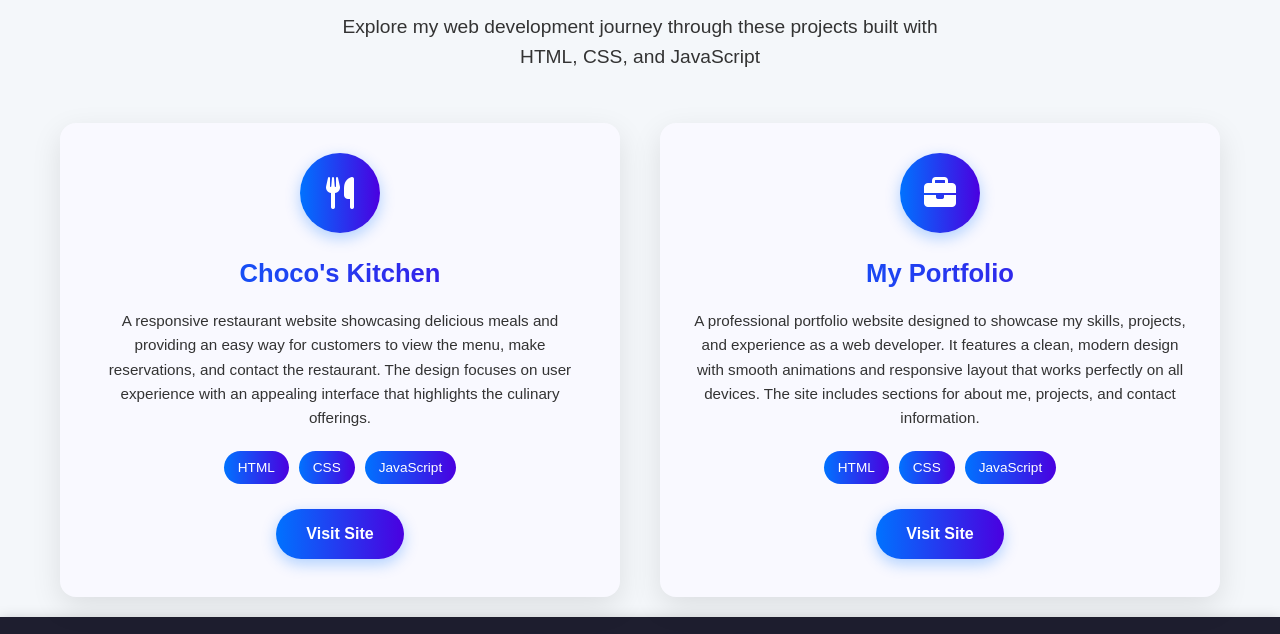
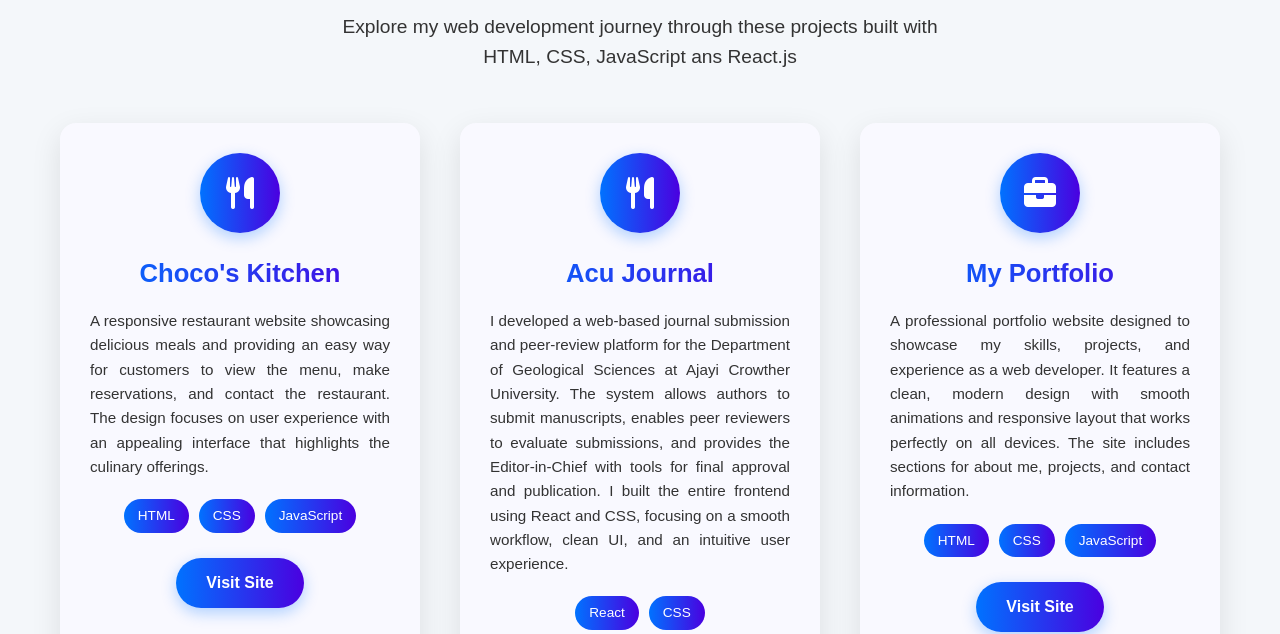
Before and after one commit to mustaphasoliu17-rgb/ola16, a plain HTML site: page project/project.html in a window 1280 px wide. Shown: the part 155-789 px from the top of the page. Drawn offline with Linux system fonts and the light colour scheme.

Commit message:
Updated HTML file

```diff
--- a/project/project.css
+++ b/project/project.css
@@ -53,7 +53,7 @@ body.dark-mode {
   margin: 0;
   padding: 0;
   box-sizing: border-box;
-  font-family: 'Poppins', sans-serif;
+  font-family: "Poppins", sans-serif;
   transition: background-color 0.3s ease, color 0.3s ease, transform 0.3s ease;
 }
 
@@ -116,11 +116,15 @@ h1 {
   animation-fill-mode: both;
 }
 
-.project-card:nth-child(1) { animation-delay: 0.2s; }
-.project-card:nth-child(2) { animation-delay: 0.4s; }
+.project-card:nth-child(1) {
+  animation-delay: 0.2s;
+}
+.project-card:nth-child(2) {
+  animation-delay: 0.4s;
+}
 
 .project-card::before {
-  content: '';
+  content: "";
   position: absolute;
   top: 0;
   left: 0;
@@ -174,6 +178,7 @@ h1 {
 }
 
 .project-card p {
+  text-align: justify;
   color: var(--subtext);
   margin-bottom: 20px;
   font-size: 0.95rem;
@@ -213,13 +218,18 @@ h1 {
 }
 
 .visit-btn::before {
-  content: '';
+  content: "";
   position: absolute;
   top: 0;
   left: -100%;
   width: 100%;
   height: 100%;
-  background: linear-gradient(90deg, transparent, rgba(255, 255, 255, 0.2), transparent);
+  background: linear-gradient(
+    90deg,
+    transparent,
+    rgba(255, 255, 255, 0.2),
+    transparent
+  );
   transition: all 0.6s ease;
 }
 
--- a/project/project.html
+++ b/project/project.html
@@ -1,15 +1,17 @@
 <!DOCTYPE html>
 <html lang="en">
   <head>
-  <meta charset="UTF-8">
-  <meta name="viewport" content="width=device-width, initial-scale=1.0">
+    <meta charset="UTF-8" />
+    <meta name="viewport" content="width=device-width, initial-scale=1.0" />
     <title>My Projects | Portfolio</title>
-  <link rel="stylesheet" href="project.css">
-  <link rel="stylesheet" href="/style.css">
-  <link rel="stylesheet" href="https://cdnjs.cloudflare.com/ajax/libs/font-awesome/6.5.0/css/all.min.css">
+    <link rel="stylesheet" href="project.css" />
+    <link rel="stylesheet" href="/style.css" />
+    <link
+      rel="stylesheet"
+      href="https://cdnjs.cloudflare.com/ajax/libs/font-awesome/6.5.0/css/all.min.css"
+    />
   </head>
   <body>
-
     <nav>
       <div class="logo">MyPortfolio</div>
       <ul class="nav-links">
@@ -32,7 +34,10 @@
     <div class="container">
       <header>
         <h1>My Projects</h1>
-      <p class="subtitle">Explore my web development journey through these projects built with HTML, CSS, and JavaScript</p>
+        <p class="subtitle">
+          Explore my web development journey through these projects built with
+          HTML, CSS, JavaScript ans React.js
+        </p>
       </header>
 
       <div class="projects-grid">
@@ -42,7 +47,13 @@
             <i class="fas fa-utensils"></i>
           </div>
           <h3>Choco's Kitchen</h3>
-        <p>A responsive restaurant website showcasing delicious meals and providing an easy way for customers to view the menu, make reservations, and contact the restaurant. The design focuses on user experience with an appealing interface that highlights the culinary offerings.</p>
+          <p>
+            A responsive restaurant website showcasing delicious meals and
+            providing an easy way for customers to view the menu, make
+            reservations, and contact the restaurant. The design focuses on user
+            experience with an appealing interface that highlights the culinary
+            offerings.
+          </p>
 
           <div class="tools">
             <span class="tool-badge">HTML</span>
@@ -50,7 +61,35 @@
             <span class="tool-badge">JavaScript</span>
           </div>
 
-        <a href="https://ch-j32u.onrender.com" class="visit-btn">Visit Site</a>
+          <a href="https://ch-j32u.onrender.com" class="visit-btn"
+            >Visit Site</a
+          >
+        </div>
+        <!-- Acu Journal Website -->
+        <div class="project-card">
+          <div class="project-icon">
+            <i class="fas fa-utensils"></i>
+          </div>
+          <h3>Acu Journal</h3>
+          <p>
+            I developed a web-based journal submission and peer-review platform
+            for the Department of Geological Sciences at Ajayi Crowther
+            University. The system allows authors to submit manuscripts, enables
+            peer reviewers to evaluate submissions, and provides the
+            Editor-in-Chief with tools for final approval and publication. I
+            built the entire frontend using React and CSS, focusing on a smooth
+            workflow, clean UI, and an intuitive user experience.
+          </p>
+
+          <div class="tools">
+            <span class="tool-badge">React</span>
+            <span class="tool-badge">CSS</span>
+            <!-- <span class="tool-badge">JavaScript</span> -->
+          </div>
+
+          <a href="https://acu-journal.onrender.com" class="visit-btn"
+            >Visit Site</a
+          >
         </div>
 
         <!-- Portfolio Project -->
@@ -59,7 +98,13 @@
             <i class="fas fa-briefcase"></i>
           </div>
           <h3>My Portfolio</h3>
-        <p>A professional portfolio website designed to showcase my skills, projects, and experience as a web developer. It features a clean, modern design with smooth animations and responsive layout that works perfectly on all devices. The site includes sections for about me, projects, and contact information.</p>
+          <p>
+            A professional portfolio website designed to showcase my skills,
+            projects, and experience as a web developer. It features a clean,
+            modern design with smooth animations and responsive layout that
+            works perfectly on all devices. The site includes sections for about
+            me, projects, and contact information.
+          </p>
 
           <div class="tools">
             <span class="tool-badge">HTML</span>
@@ -73,15 +118,29 @@
     </div>
     <footer>
       <div class="social-icons">
-        <a href="https://wa.me/2349037357296" class="icon-link" target="_blank" aria-label="WhatsApp">
+        <a
+          href="https://wa.me/2349037357296"
+          class="icon-link"
+          target="_blank"
+          aria-label="WhatsApp"
+        >
           <i class="fab fa-whatsapp"></i>
         </a>
 
-        <a href="mailto:mustaphasoliu17@gmail.com" class="icon-link" aria-label="Email">
+        <a
+          href="mailto:mustaphasoliu17@gmail.com"
+          class="icon-link"
+          aria-label="Email"
+        >
           <i class="fas fa-envelope"></i>
         </a>
 
-        <a href="https://www.linkedin.com/in/yourprofile" class="icon-link" target="_blank" aria-label="LinkedIn">
+        <a
+          href="https://www.linkedin.com/in/yourprofile"
+          class="icon-link"
+          target="_blank"
+          aria-label="LinkedIn"
+        >
           <i class="fab fa-linkedin-in"></i>
         </a>
         <a href="tel:09037357296" class="phone-link">
@@ -89,7 +148,9 @@
         </a>
       </div>
       <div class="copyright">
-        <p>&copy; 2025 Designed by <span class="highlight">ola.tech.hub</span></p>
+        <p>
+          &copy; 2025 Designed by <span class="highlight">ola.tech.hub</span>
+        </p>
       </div>
     </footer>
 
```
Lines whose indentation alone changed are shown as unchanged.
